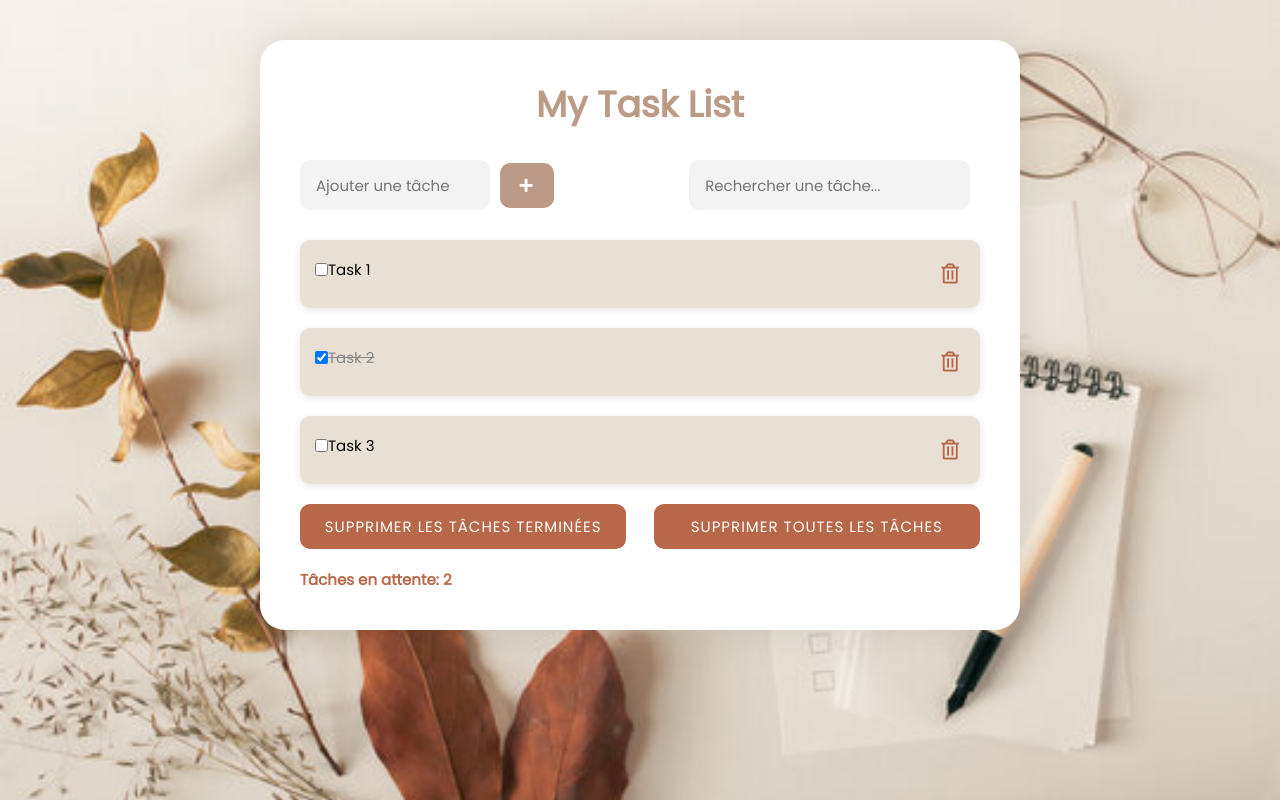
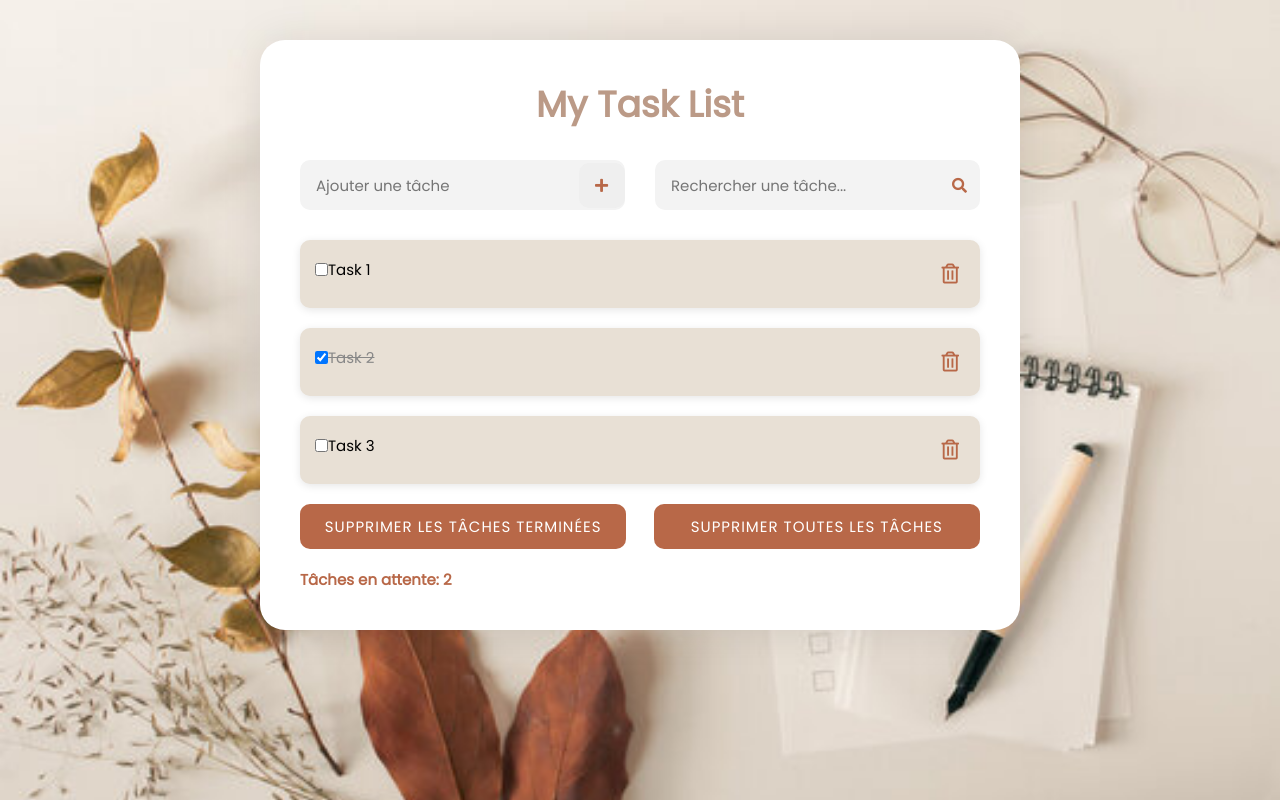
Before and after one commit to ka-chouchou1601/To_Do_List_VueJs, a Vue app in the folder Front_end/: page / in a window 1280 px wide. Built offline with nearby package versions, Linux system fonts and the light colour scheme.

Commit message:
getting somewhere

```diff
--- a/Front_end/src/assets/css/main.css
+++ b/Front_end/src/assets/css/main.css
@@ -9,8 +9,10 @@ General
 }
 
 body {
-  font: 15px/1.4 "Poppins", sans-serif;
-  background-image: url('bg.jpg');
+  font:
+    15px/1.4 "Poppins",
+    sans-serif;
+  background-image: url("bg.jpg");
   background-size: cover; /* Cover the entire background */
   background-position: center; /* Center the background image */
   background-color: #fff; /* Fallback color */
@@ -19,9 +21,8 @@ body {
 }
 
 #app {
-  padding: 20px ;
+  padding: 20px;
   height: 10px;
-
 }
 
 .container {
@@ -32,7 +33,9 @@ body {
 
 input[type="text"] {
   height: 50px;
-  font: 15px/1.4 "Poppins", sans-serif;
+  font:
+    15px/1.4 "Poppins",
+    sans-serif;
   padding: 15px;
   background: #f3f3f3;
   color: #333;
@@ -48,7 +51,9 @@ input[type="text"]:focus {
 
 button {
   cursor: pointer;
-  font: 15px/1.4 "Poppins", sans-serif;
+  font:
+    15px/1.4 "Poppins",
+    sans-serif;
   color: #fff;
   border: none;
   border-radius: 10px;
@@ -66,7 +71,7 @@ h1 {
   font-size: 36px; /* Augmentation de la taille du titre */
   text-align: center;
   margin-bottom: 30px;
-  color: #BB9A87; /* Nouvelle couleur pour le titre */
+  color: #bb9a87; /* Nouvelle couleur pour le titre */
 }
 
 ul {
@@ -82,7 +87,7 @@ Task
   background: #fff;
   border-radius: 25px;
   padding: 40px;
-  box-shadow: 0px 0px 40px 0px rgba(0,0,0,0.1);
+  box-shadow: 0px 0px 40px 0px rgba(0, 0, 0, 0.1);
   margin-bottom: 40px; /* Espacement supplémentaire entre les tâches */
 }
 
@@ -90,19 +95,30 @@ Task
   text-align: center;
   margin-bottom: 30px;
   font-size: 28px;
-  color: #B86848; /* Nouvelle couleur pour le titre */
+  color: #b86848; /* Nouvelle couleur pour le titre */
 }
 
 .form {
-  display: flex; /* Utilisation de flexbox pour aligner les éléments sur une ligne */
+  display: flex;
+  justify-content: center;
   align-items: center;
-  justify-content: space-between;
   margin-bottom: 30px;
 }
 
-.add-task-input,
-.search-input {
-  flex: 1; /* Pour que les deux champs s'étendent pour remplir l'espace disponible */
+.task-input-group {
+  display: flex;
+  align-items: center;
+}
+
+.add-task-container {
+  position: relative;
+  display: flex;
+  align-items: left;
+  margin-right: 30px; /* Adjust margin between task input and search input */
+}
+
+.add-task-input {
+  flex: 1; /* Allow input to grow and fill available space */
   height: 50px;
   padding: 15px;
   background: #f3f3f3;
@@ -110,22 +126,72 @@ Task
   border: 1px solid transparent;
   border-radius: 10px;
   transition: border 0.3s linear;
-  margin-right: 10px;
-  width: calc(50% - 5px); /* Réduire la largeur des champs */
 }
 
 .add-task-button {
   cursor: pointer;
-  color: #fff;
+  color: #b86848;
+  /* background-color:#fff; */
   border: none;
   border-radius: 10px;
-  padding: 12px 20px;
-  background-color: #BB9A87;
+  padding: 12px 16px;
+  height: 45px;
   transition: background-color 0.3s ease;
+  position: absolute;
+  right: 0;
+  top: 0;
+  bottom: 0;
+  margin: auto;
+}
+.add-task-button :hover {
+  color: #bb9a87;
+}
+.search-container {
+  position: relative;
+  display: flex;
+  align-items: center;
 }
 
-.add-task-button:hover {
-  background-color: #B86848;
+.search-wrapper {
+  position: relative;
+  width: 100%;
+}
+
+.search-input {
+  flex: 1; /* Allow search input to grow and fill remaining space */
+  height: 50px;
+  padding: 20px;
+
+  background: #f3f3f3;
+  color: #333;
+  border: 1px solid transparent;
+  border-radius: 10px;
+  transition: border 0.3s linear;
+}
+
+.search-button {
+  position: absolute;
+  right: 0;
+  top: 0;
+  bottom: 0;
+  margin: auto;
+  cursor: pointer;
+  color: #b86848;
+  background-color: transparent;
+  border: none;
+  border-radius: 10px;
+  padding: 12px;
+}
+
+.search-button:hover {
+  color: #bb9a87;
+}
+
+/* Adjust width of inputs for responsiveness */
+@media (max-width: 768px) {
+  .task-input-group {
+    width: 100%; /* Full width on smaller screens */
+  }
 }
 
 .clearBtns {
@@ -136,16 +202,16 @@ Task
 
 .clearBtns button {
   width: 48%; /* Ajustement de la largeur des boutons */
-  background: #B86848;
+  background: #b86848;
 }
 
 .clearBtns button:hover {
-  background: #BB9A87;
+  background: #bb9a87;
 }
 
 .pendingTasks {
   font-weight: bold;
-  color: #B86848;
+  color: #b86848;
 }
 
 /*
@@ -162,27 +228,27 @@ Task items
   align-items: center;
   margin-bottom: 20px;
   padding: 15px;
-  background-color: #E8E0D5;
+  background-color: #e8e0d5;
   border-radius: 10px;
   box-shadow: 0px 2px 8px rgba(0, 0, 0, 0.1);
   transition: background-color 0.3s ease;
 }
 
 .taskItems li:hover {
-  background-color: #BB9A87;
+  background-color: #bb9a87;
   color: #fff;
 }
 
 .taskItems button {
   background: none;
   border: none;
-  color: #B86848;
+  color: #b86848;
   font-size: 20px;
   cursor: pointer;
 }
 
 .taskItems button:hover {
-  color: #BB9A87;
+  color: #bb9a87;
 }
 
 .taskItems .toggle {
--- a/Front_end/src/components/Task_Component.vue
+++ b/Front_end/src/components/Task_Component.vue
@@ -7,13 +7,22 @@
           <input type="text" v-model="editedTitle" @keyup.enter="saveEditTitle" @blur="saveEditTitle">
         </span>
       </h1>
-      <div class="form">
-        <div class="task-input-group">
-          <input class="add-task-input" type="text" placeholder="Ajouter une tâche" v-model="newTask" @keyup.enter="addTask" />
-          <button class="add-task-button" @click="addTask"><i class="fas fa-plus"></i></button>
-        </div>
+
+     <div class="form">
+  <div class="task-input-group">
+    <div class="add-task-container">
+      <input class="add-task-input" type="text" placeholder="Ajouter une tâche" v-model="newTask" @keyup.enter="addTask" />
+      <button class="add-task-button" @click="addTask"><i class="fas fa-plus"></i></button>
+    </div>
+    <div class="search-container">
+      <div class="search-wrapper">
         <input class="search-input" type="text" v-model="searchQuery" placeholder="Rechercher une tâche...">
+        <button class="search-button"><i class="fas fa-search"></i></button>
       </div>
+    </div>
+  </div>
+</div>
+
       <div class="taskItems">
         <ul>
           <li v-if="filteredTasks.length === 0" class="empty-task">Aucune tâche en cours.</li>
```
